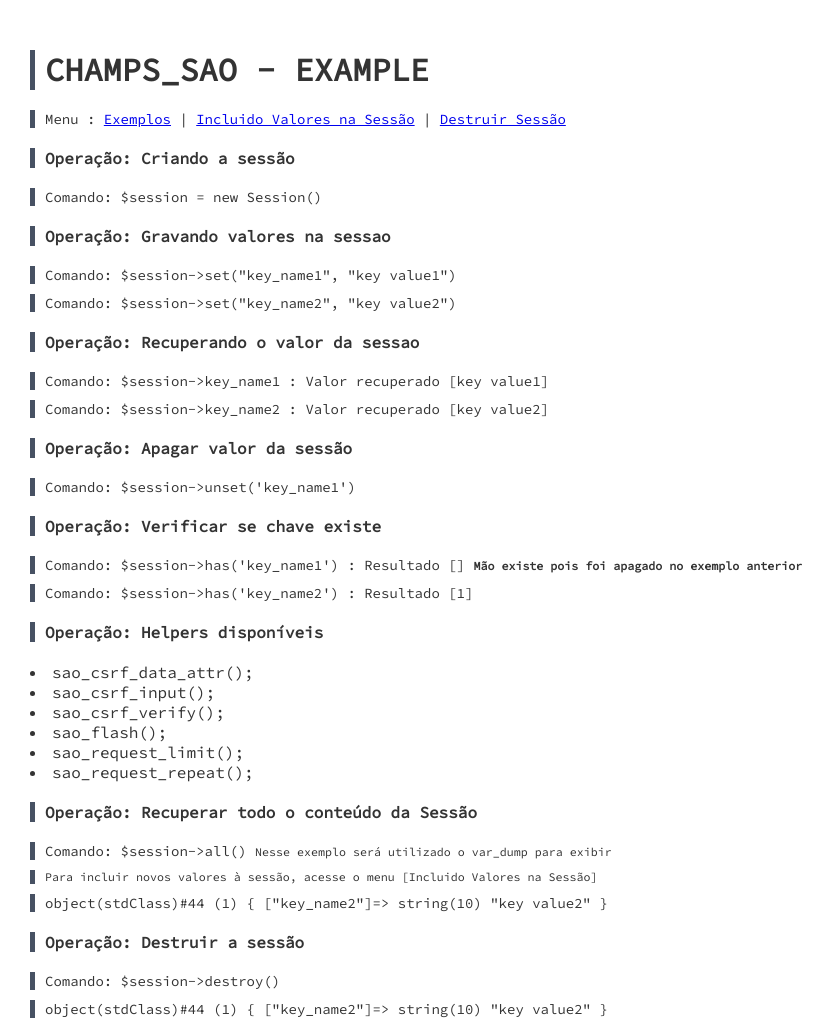
After one commit to betocampoy/champs_framework, a PHP site: page /example/index.php in a window 1280 px wide. The commit adds this page. Shown: the whole page, without its empty margins (0-835 px from the left). Run offline with PHP 8.4, Linux system fonts and the light colour scheme.

Commit message:
Usage examples

```diff
--- a/Helpers.php
+++ b/Helpers.php
@@ -12,3 +12,110 @@ if(!function_exists("session")) {
         return new \BetoCampoy\ChampsSao\Session();
     }
 }
+
+if(!function_exists("sao_csrf_input")) {
+    /**
+     * Create an CSRF input to use in http forms. Each time this helper is used, changes the token, so is allowed only one per page
+     *
+     * @return string
+     */
+    function sao_csrf_input(): string
+    {
+        $session = new \BetoCampoy\ChampsSao\Session();
+        $session->csrf();
+        return "<input type='hidden' name='csrf' value='" . ($session->csrf_token ?? "") . "'/>";
+    }
+}
+
+if(!function_exists("sao_csrf_data_attr")) {
+    /**
+     * Create an CSRF to be used as data-attribute in http inputs. Is allowed use multiple times in page
+     *
+     * @return string
+     */
+    function sao_csrf_data_attr(): string
+    {
+        $session = new \BetoCampoy\ChampsSao\Session();
+        return "data-csrf='" . ($session->get_csrf_from_session() ?? "") . "'";
+    }
+}
+
+if(!function_exists("sao_csrf_verify")) {
+    /**
+     * Validate if the CSRF token is valide
+     *
+     * @param $request
+     * @return bool
+     */
+    function sao_csrf_verify($request): bool
+    {
+        $session = new \BetoCampoy\ChampsSao\Session();
+        if (empty($session->csrf_token) || empty($request['csrf']) || $request['csrf'] != $session->csrf_token) {
+            return false;
+        }
+        return true;
+    }
+}
+
+if(!function_exists("sao_flash")) {
+    /**
+     * @return null|string
+     */
+    function sao_flash(): ?string
+    {
+        $session = new \BetoCampoy\ChampsSao\Session();
+        if ($flash = $session->flash()) {
+            return $flash;
+        }
+        return null;
+    }
+}
+
+if(!function_exists("sao_request_limit")) {
+    /**
+     * @param string $key
+     * @param int $limit
+     * @param int $seconds
+     * @return bool
+     */
+    function sao_request_limit(string $key, int $limit = 15, int $seconds = 60): bool
+    {
+        $session = new \BetoCampoy\ChampsSao\Session();
+        if ($session->has($key) && $session->$key->time >= time() && $session->$key->requests < $limit) {
+            $session->set($key, [
+              "time" => time() + $seconds,
+              "requests" => $session->$key->requests + 1
+            ]);
+            return false;
+        }
+
+        if ($session->has($key) && $session->$key->time >= time() && $session->$key->requests >= $limit) {
+            return true;
+        }
+
+        $session->set($key, [
+          "time" => time() + $seconds,
+          "requests" => 1
+        ]);
+
+        return false;
+    }
+}
+
+if(!function_exists("sao_request_repeat")) {
+    /**
+     * @param string $field
+     * @param string $value
+     * @return bool
+     */
+    function sao_request_repeat(string $field, string $value): bool
+    {
+        $session = new \BetoCampoy\ChampsSao\Session();
+        if ($session->has($field) && $session->$field == $value) {
+            return true;
+        }
+
+        $session->set($field, $value);
+        return false;
+    }
+}
--- /dev/null
+++ b/example/index.php
@@ -0,0 +1,76 @@
+<?php
+require __DIR__ . "/assets/config.php";
+require __DIR__ . "/boot.php";
+if(strpos(__DIR__, 'vendor')){
+    require __DIR__ . "/../../../../vendor/autoload.php";
+}else{
+    require __DIR__ . "/../vendor/autoload.php";
+}
+
+?>
+
+<!doctype html>
+<html lang="en">
+<head>
+    <meta charset="UTF-8">
+    <meta name="viewport"
+          content="width=device-width, user-scalable=no, initial-scale=1.0, maximum-scale=1.0, minimum-scale=1.0">
+    <meta http-equiv="X-UA-Compatible" content="ie=edge">
+    <title>Testing SAO Component</title>
+</head>
+<body>
+<h1>CHAMPS_SAO - EXAMPLE</h1>
+<p>
+    Menu :
+    <a href="index.php">Exemplos</a> |
+    <a href="add_values.php">Incluido Valores na Sessão</a> |
+    <a href="destroy_session.php">Destruir Sessão</a>
+</p>
+
+<h4><strong>Operação: </strong>Criando a sessão</h4>
+<p>Comando: $session = new Session()</p>
+<?php $session = new \BetoCampoy\ChampsSao\Session();?>
+
+<h4><strong>Operação: </strong>Gravando valores na sessao</h4>
+<p>Comando: $session->set("key_name1", "key value1")</p>
+<p>Comando: $session->set("key_name2", "key value2")</p>
+<?php $session -> set("key_name1", "key value1"); ?>
+<?php $session -> set("key_name2", "key value2"); ?>
+
+<h4><strong>Operação: </strong>Recuperando o valor da sessao</h4>
+<p>Comando: <code>$session->key_name1</code> : Valor recuperado [<?= $session->key_name1; ?>]</p>
+<p>Comando: <code>$session->key_name2</code> : Valor recuperado [<?= $session->key_name2; ?>]</p>
+
+<h4><strong>Operação: </strong>Apagar valor da sessão</h4>
+<p>Comando: <code>$session->unset('key_name1')</code></p>
+<?php $session->unset('key_name1');?>
+
+
+<h4><strong>Operação: </strong>Verificar se chave existe</h4>
+<p>Comando: <code>$session->has('key_name1')</code> : Resultado [<?=$session->has("key_name1")?>]
+    <small><strong>Mão existe pois foi apagado no exemplo anterior</strong></small></p>
+<p>Comando: <code>$session->has('key_name2')</code> : Resultado [<?=$session->has("key_name2")?>]</p>
+
+<h4><strong>Operação: </strong>Helpers disponíveis</h4>
+<li>sao_csrf_data_attr();</li>
+<li>sao_csrf_input();</li>
+<li>sao_csrf_verify();</li>
+<li>sao_flash();</li>
+<li>sao_request_limit();</li>
+<li>sao_request_repeat();</li>
+
+<h4><strong>Operação: </strong>Recuperar todo o conteúdo da Sessão</h4>
+<p>Comando: <code>$session->all()</code> <small>Nesse exemplo será utilizado o var_dump para exibir</small>
+<p><small>Para incluir novos valores à sessão, acesse o menu [Incluido Valores na Sessão]</small></p>
+<p><?php var_dump($session->all()); ?></p>
+
+<h4><strong>Operação: </strong>Destruir a sessão</h4>
+<p>Comando: <code>$session->destroy()</code>
+<p>
+    <?php $session->destroy();
+    var_dump($session->all());
+    ?>
+</p>
+
+</body>
+</html>
--- a/src/Session.php
+++ b/src/Session.php
@@ -10,8 +10,6 @@ namespace BetoCampoy\ChampsSao;
  */
 class Session
 {
-    private $key;
-
     /**
      * Session constructor.
      */
```
Also changed, not shown: example/add_values.php (added, +46 -0 lines), example/destroy_session.php (added, +41 -0 lines), example/session.php (+8 -1 lines).
